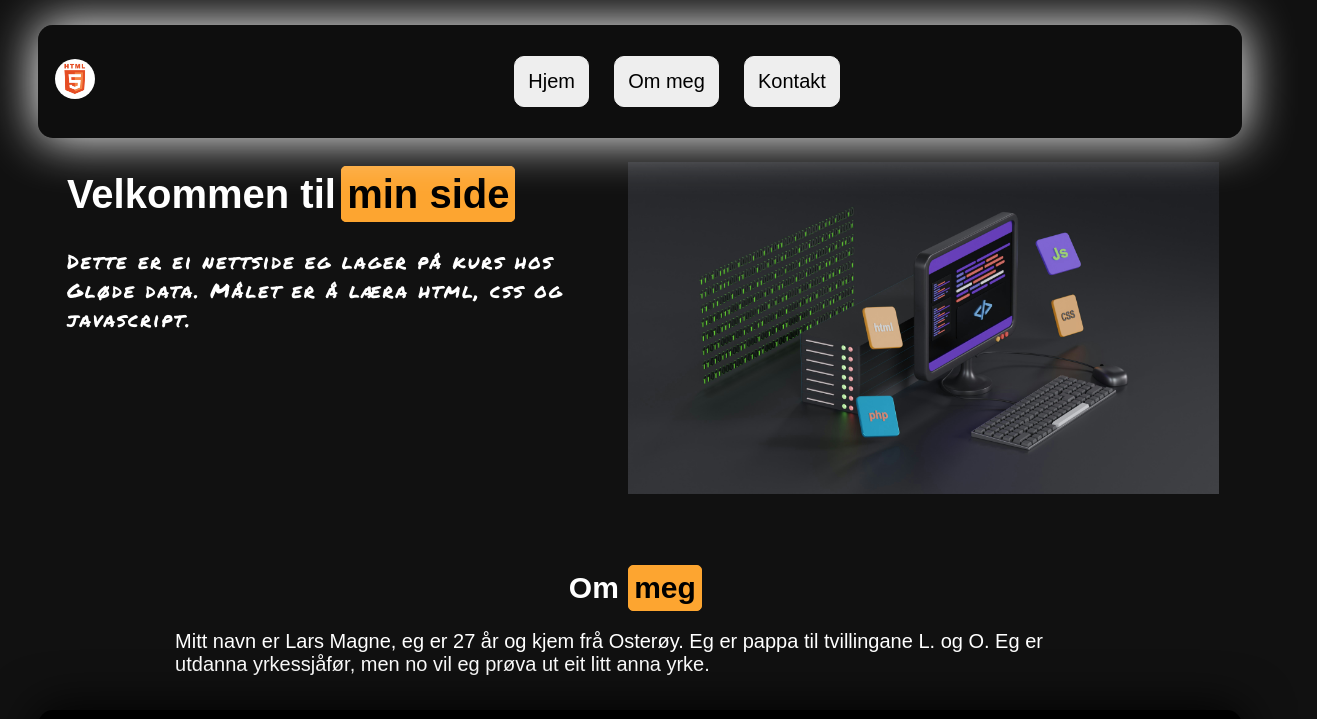
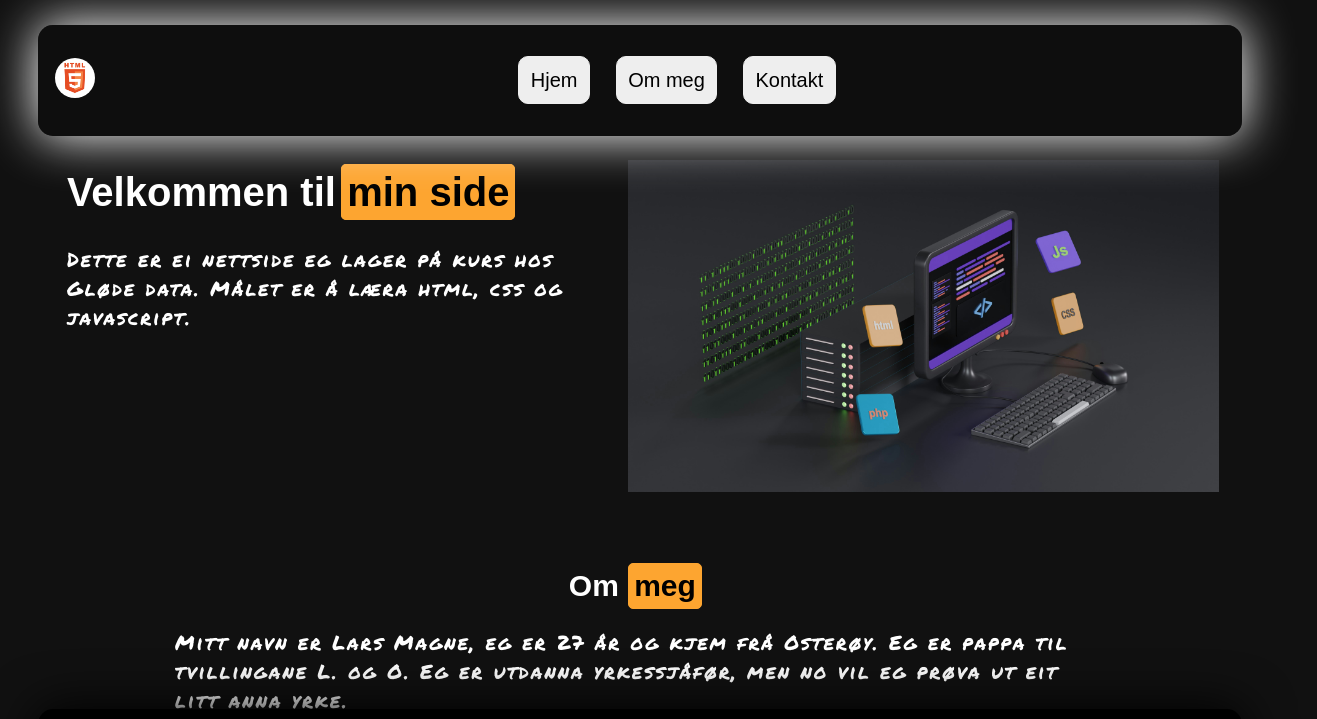
Before and after one commit to LarsMagneGlodedata/Glode-LarsMagne-Portfolio, a website: page index.html in a window 1280 px wide. Shown: the top 719 px of the page, 1317 px wide, since content can reach past the window. Drawn offline with Linux system fonts and the light colour scheme.

Commit message:
små tweaks

```diff
--- a/styles.css
+++ b/styles.css
@@ -37,7 +37,7 @@ nav {
   display: flex;
   flex-wrap: wrap;
   justify-content: center;
-  min-width: 100vw;
+  min-width: 90vw;
 }
 
 nav a:hover {
@@ -85,7 +85,9 @@ nav a {
   text-wrap: nowrap;
 }
 
-.hero-p {
+.hero-p,
+.om-meg-p,
+.kontakt-info-p {
   font-family: "Permanent Marker", cursive;
   font-weight: 400;
   font-style: normal;
```
